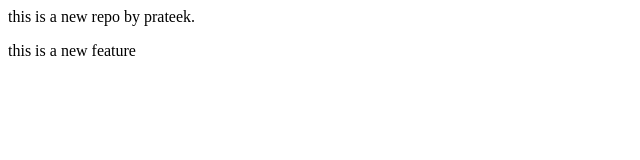
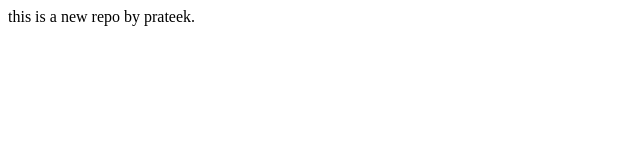
Before and after one commit to prathik144/localrepo, a plain HTML site: page index.html in a window 1280 px wide. Shown: the whole page, without its empty margins (0-640 px from the left). Drawn offline with Linux system fonts and the light colour scheme.

Commit message:
change in branch

```diff
--- a/index.html
+++ b/index.html
@@ -1,3 +1 @@
 <p>this is a new repo  by prateek.</p>
-
-<p>this is a new feature</p>
```
